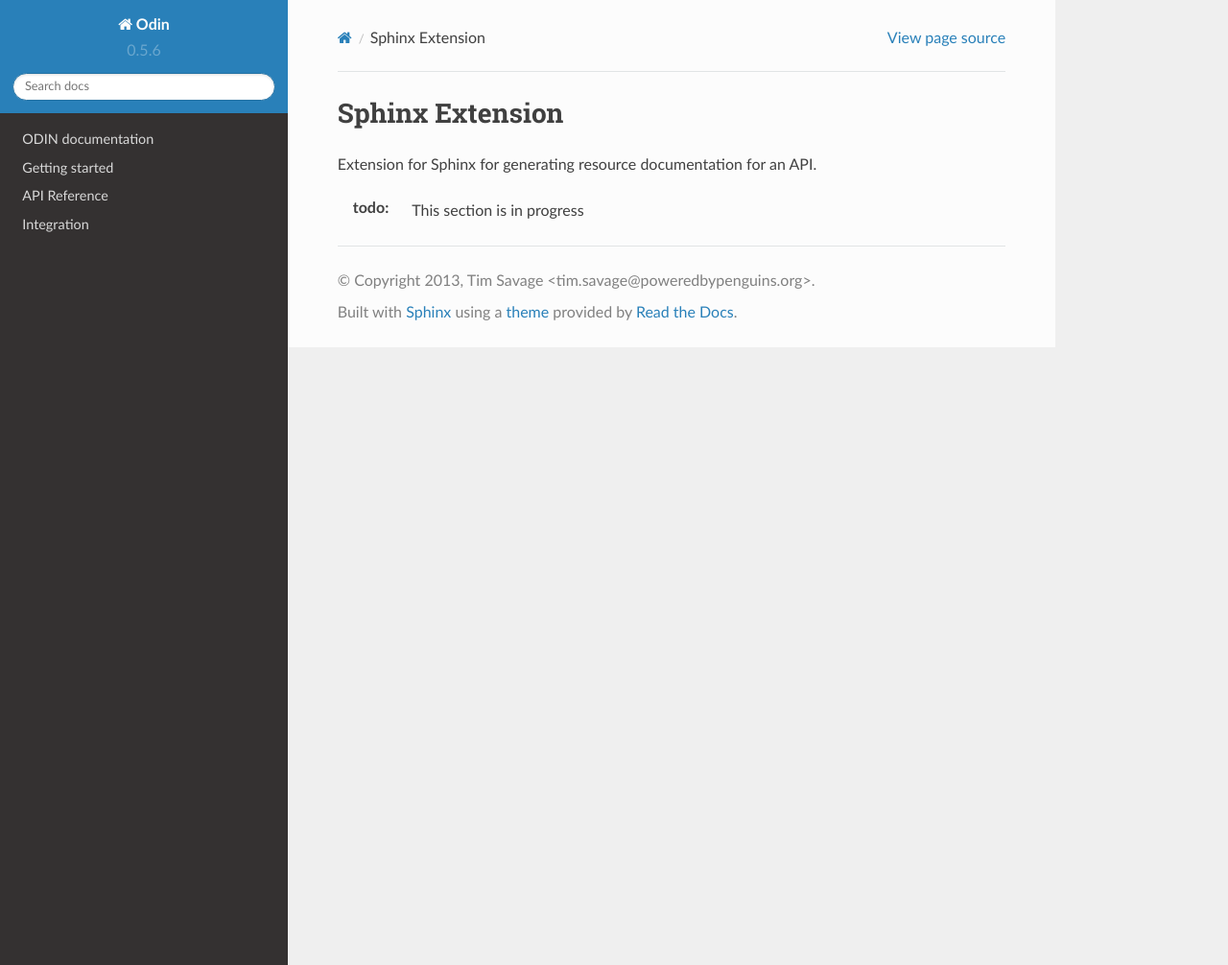
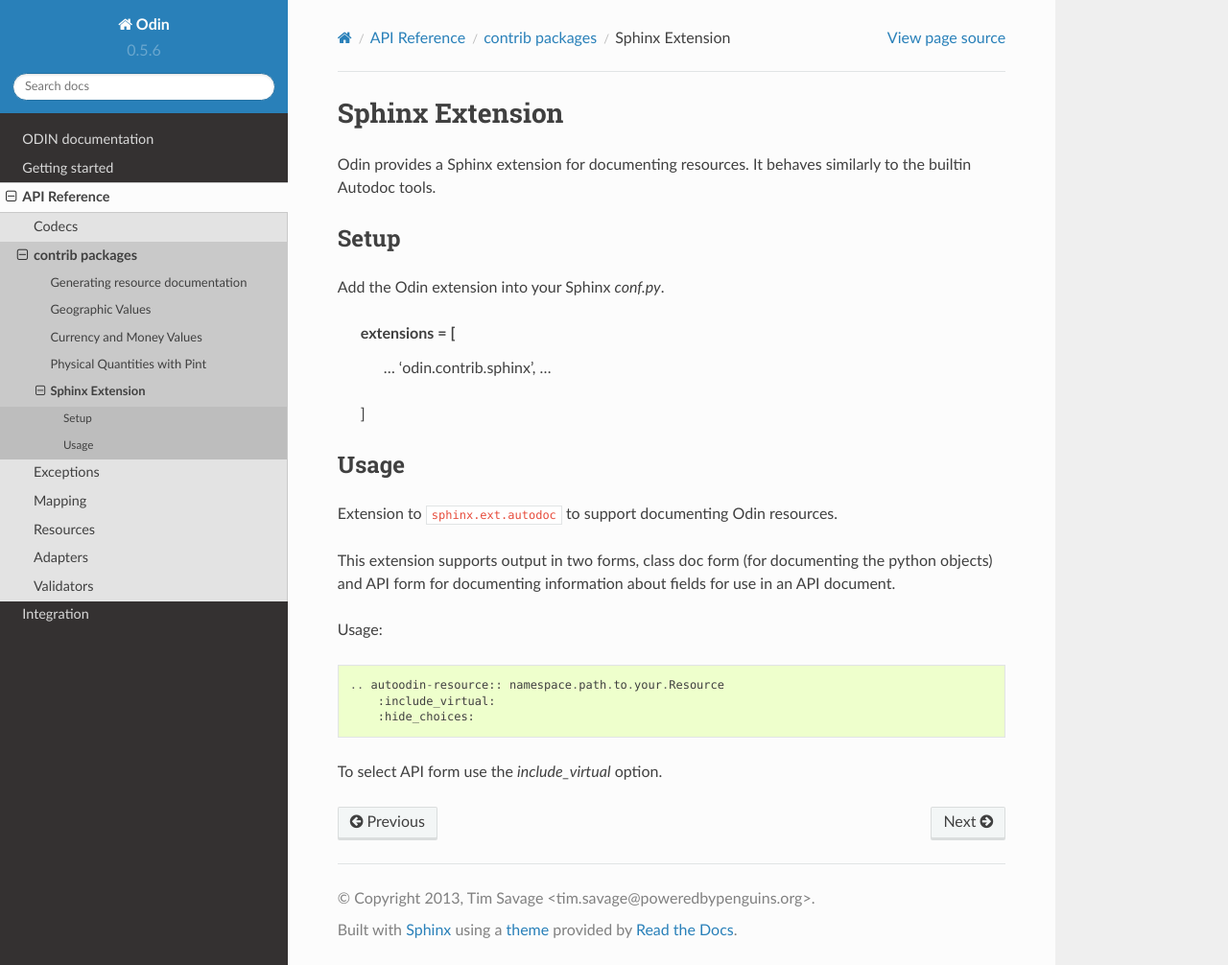
Before and after one commit to python-odin/odin, a Sphinx documentation site: the page built from docs/ref/contrib/sphinx/index.rst, in a window 1280 px wide and 1006 px high. Shown: the whole window at 96% size. Built offline with Sphinx 7.4.7 and the Read the Docs theme 2.0.0, drawn with Linux system fonts in a browser that asks for light colours.

Commit message:
Added docs for sphinx doc generation

```diff
--- a/docs/ref/contrib/index.rst
+++ b/docs/ref/contrib/index.rst
@@ -15,3 +15,4 @@ This code lives in ``odin/contrib`` in the Odin distribution.
    geo/index
    money/index
    pint/index
+   sphinx/index
--- a/docs/ref/contrib/sphinx/index.rst
+++ b/docs/ref/contrib/sphinx/index.rst
@@ -2,6 +2,31 @@
 Sphinx Extension
 ################
 
-Extension for Sphinx for generating resource documentation for an API.
+Odin provides a Sphinx extension for documenting resources. It behaves similarly to the builtin Autodoc tools.
 
-:todo: This section is in progress
+Setup
+=====
+
+Add the Odin extension into your Sphinx `conf.py`.
+
+    extensions = [
+        ...
+        'odin.contrib.sphinx',
+        ...
+    ]
+
+Usage
+=====
+
+Extension to ``sphinx.ext.autodoc`` to support documenting Odin resources.
+
+This extension supports output in two forms, class doc form (for documenting the python objects) and API form for
+documenting information about fields for use in an API document.
+
+Usage::
+
+    .. autoodin-resource:: namespace.path.to.your.Resource
+        :include_virtual:
+        :hide_choices:
+
+To select API form use the *include_virtual* option.
--- a/odin/contrib/sphinx/__init__.py
+++ b/odin/contrib/sphinx/__init__.py
@@ -68,7 +68,7 @@ class ResourceDocumenter(ModuleLevelDocumenter):
 
         # if field.validators:
         #     details.append("\n\nValidation rules:\n")
-        #     for value, label in field.choices:
+        #     for validator in field.validators:
         #         details.append("* %s - %s" % (value, label))
 
         # Generate the name of the type this field represents
```
